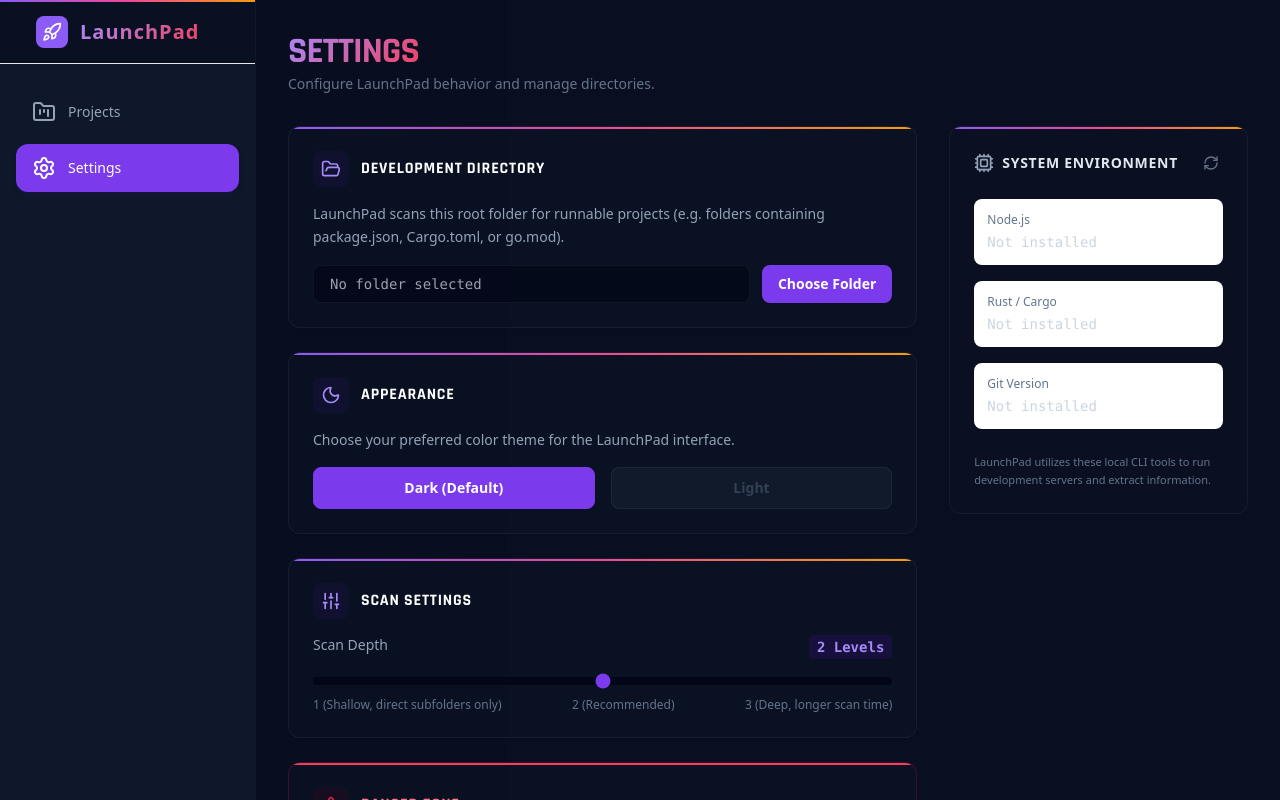
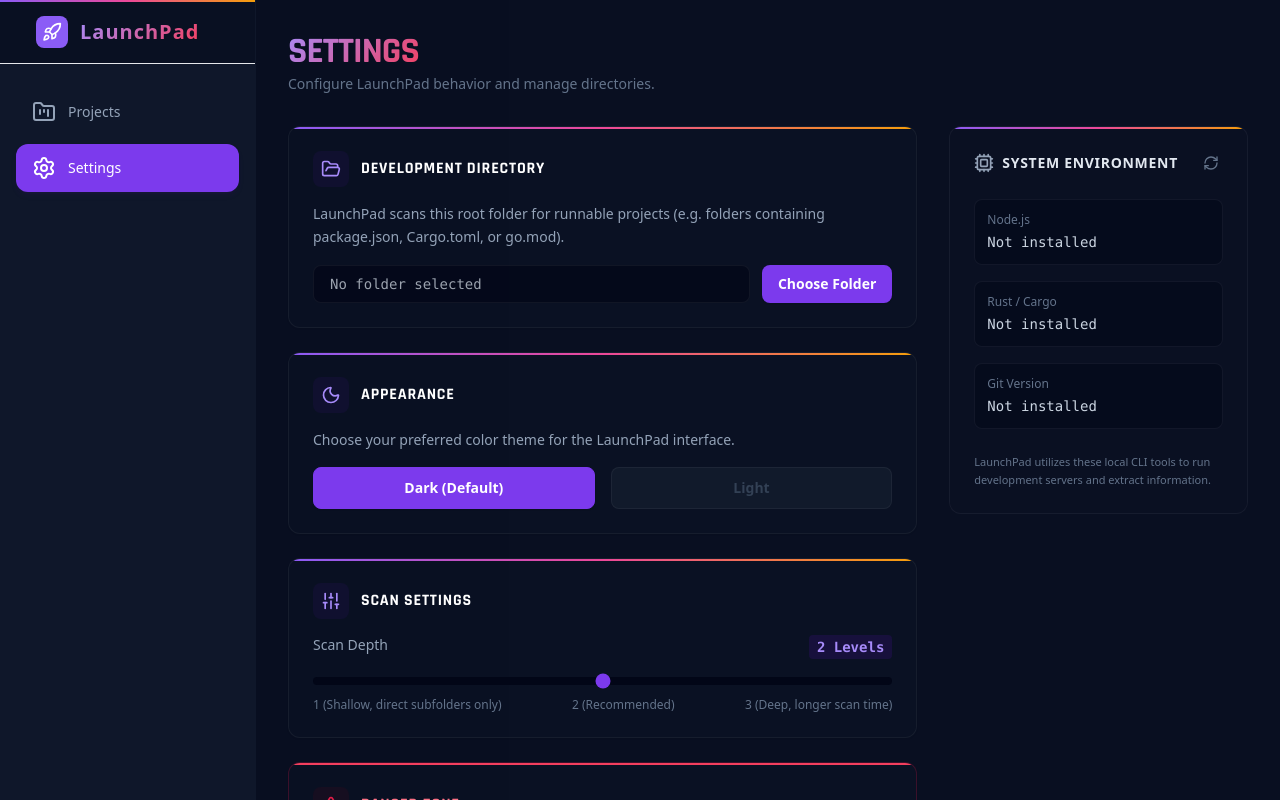
Before and after one commit to xXN1CG4M3RXx/LaunchPad, a React (Vite) app: page / in a window 1280 px wide. Both pictures are taken after a click on the button "Settings". Built offline with nearby package versions, Linux system fonts and the light colour scheme.

Commit message:
style: fix settings environment card dark colors and add smooth toast slide transition

```diff
--- a/src/App.css
+++ b/src/App.css
@@ -61,3 +61,18 @@ html.dark body {
   transform: translateY(-2px);
   box-shadow: 0 12px 24px -6px rgba(139, 92, 246, 0.18);
 }
+
+@keyframes toast-slide-in {
+  0% {
+    transform: translateY(1.5rem) scale(0.96);
+    opacity: 0;
+  }
+  100% {
+    transform: translateY(0) scale(1);
+    opacity: 1;
+  }
+}
+
+.animate-toast {
+  animation: toast-slide-in 0.35s cubic-bezier(0.34, 1.56, 0.64, 1) forwards;
+}
--- a/src/components/Settings.tsx
+++ b/src/components/Settings.tsx
@@ -1,5 +1,5 @@
 import React, { useEffect, useState } from "react";
-import { FolderOpen, Sliders, Cpu, AlertTriangle, RefreshCw, Moon } from "lucide-react";
+import { FolderOpen, Sliders, Cpu, AlertTriangle, RefreshCw, Moon, Check } from "lucide-react";
 import { AppConfig, SystemInfo } from "../types";
 import { invoke } from "@tauri-apps/api/core";
 
@@ -251,21 +251,21 @@ export const Settings: React.FC<SettingsProps> = ({ config, onSaveConfig }) => {
             </div>
 
             <div className="space-y-4">
-              <div className="flex flex-col p-3 bg-white dark:bg-slate-905/30 rounded-lg border border-slate-100 dark:border-white/5">
+              <div className="flex flex-col p-3 bg-slate-50 dark:bg-slate-950/40 rounded-lg border border-slate-100 dark:border-white/5">
                 <span className="text-xs text-slate-400 dark:text-slate-500 font-medium">Node.js</span>
                 <span className="text-sm font-mono text-slate-750 dark:text-slate-300 mt-1 truncate">
                   {systemInfo?.node_version || (loadingSysInfo ? "Checking..." : "Not installed")}
                 </span>
               </div>
 
-              <div className="flex flex-col p-3 bg-white dark:bg-slate-905/30 rounded-lg border border-slate-100 dark:border-white/5">
+              <div className="flex flex-col p-3 bg-slate-50 dark:bg-slate-950/40 rounded-lg border border-slate-100 dark:border-white/5">
                 <span className="text-xs text-slate-400 dark:text-slate-500 font-medium">Rust / Cargo</span>
                 <span className="text-sm font-mono text-slate-750 dark:text-slate-300 mt-1 truncate">
                   {systemInfo?.cargo_version || (loadingSysInfo ? "Checking..." : "Not installed")}
                 </span>
               </div>
 
-              <div className="flex flex-col p-3 bg-white dark:bg-slate-905/30 rounded-lg border border-slate-100 dark:border-white/5">
+              <div className="flex flex-col p-3 bg-slate-50 dark:bg-slate-950/40 rounded-lg border border-slate-100 dark:border-white/5">
                 <span className="text-xs text-slate-400 dark:text-slate-500 font-medium">Git Version</span>
                 <span className="text-sm font-mono text-slate-750 dark:text-slate-300 mt-1 truncate">
                   {systemInfo?.git_version || (loadingSysInfo ? "Checking..." : "Not installed")}
@@ -283,8 +283,9 @@ export const Settings: React.FC<SettingsProps> = ({ config, onSaveConfig }) => {
 
       {/* Floating Save Toast notification */}
       {saveSuccess && (
-        <div className="fixed bottom-6 right-6 bg-brand-600 text-white text-sm font-bold px-4 py-2.5 rounded-lg shadow-xl animate-in fade-in slide-in-from-bottom-4 duration-300 z-50">
-          Settings Saved
+        <div className="fixed bottom-6 right-6 bg-brand-600 text-white text-sm font-semibold px-5 py-3 rounded-xl shadow-xl shadow-brand-500/10 border border-brand-500/20 animate-toast z-50 flex items-center space-x-2">
+          <Check className="w-4 h-4 text-white animate-in zoom-in-50 duration-200" />
+          <span>Settings Saved</span>
         </div>
       )}
 
```
